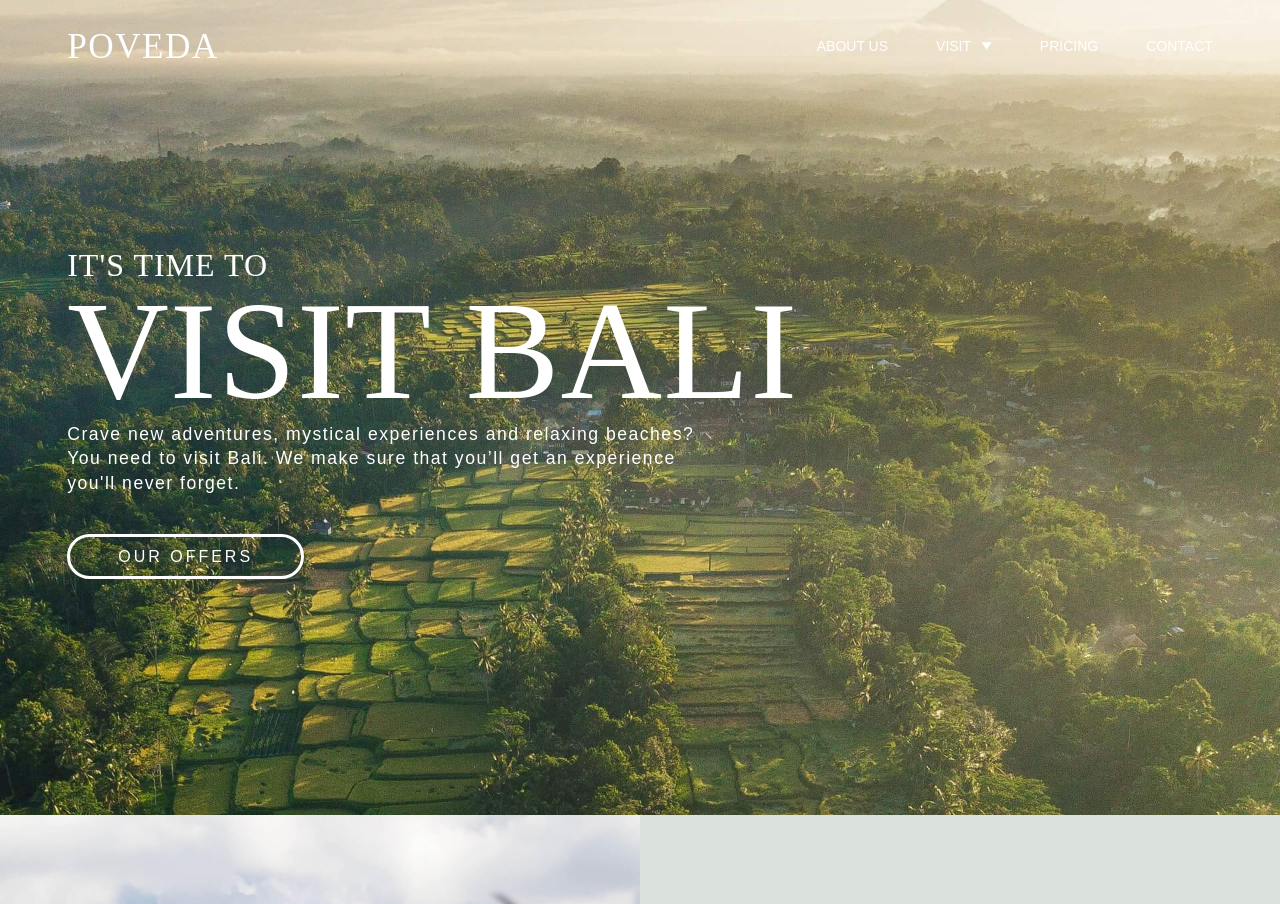
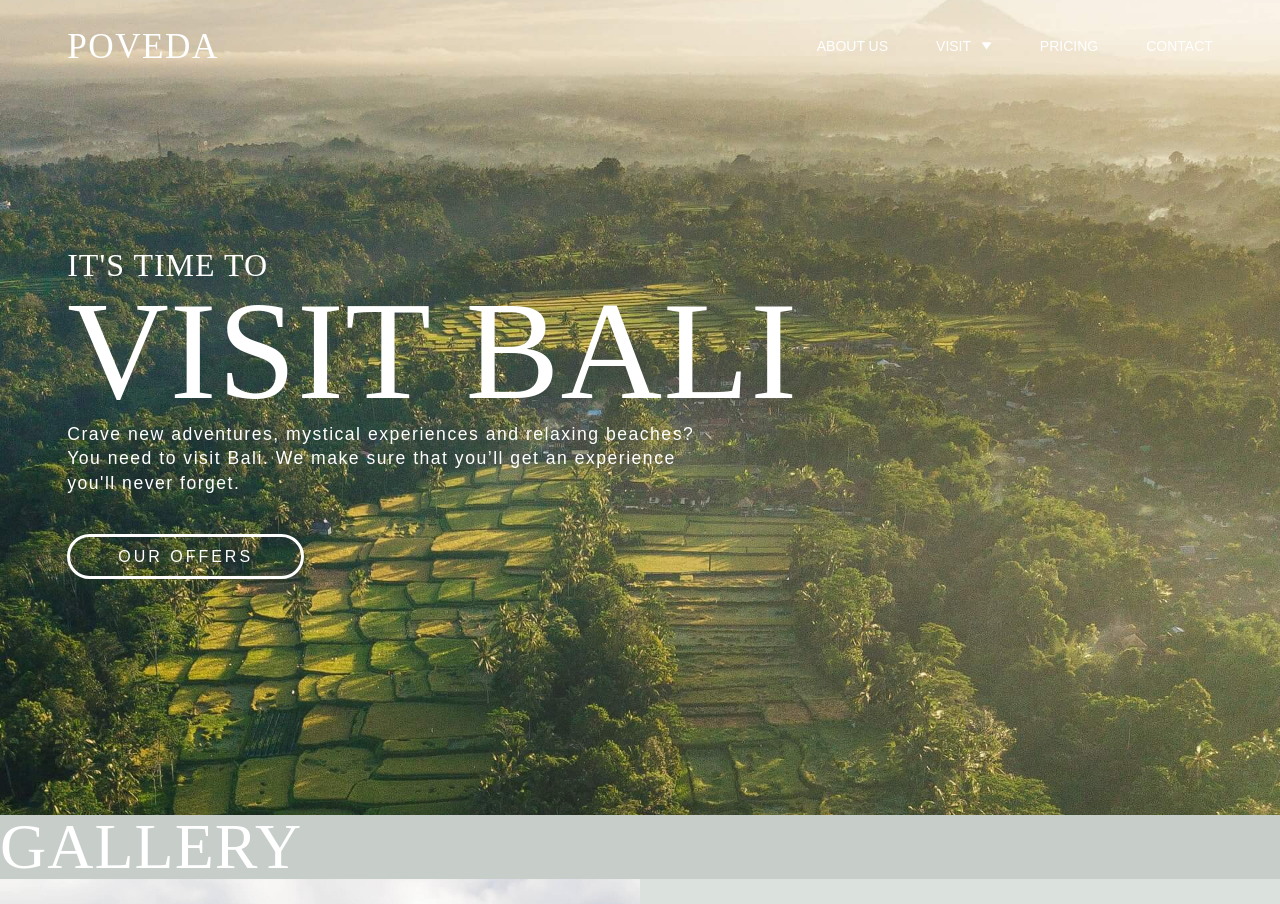
Before and after one commit to SutheeDev/react-poveda, a React (Vite) app in the folder client/: page / in a window 1280 px wide. Shown: the top 904 px of the page. Built offline with nearby package versions, Linux system fonts and the light colour scheme.

Commit message:
created a new Gallery component

```diff
--- /dev/null
+++ b/client/src/components/Gallery.jsx
@@ -0,0 +1,4 @@
+const Gallery = () => {
+  return <h1>Gallery</h1>;
+};
+export default Gallery;
--- a/client/src/components/index.jsx
+++ b/client/src/components/index.jsx
@@ -3,3 +3,4 @@ export { default as Logo } from "./Logo";
 export { default as Hero } from "./Hero";
 export { default as Button } from "./Button";
 export { default as Article } from "./Article";
+export { default as Gallery } from "./Gallery";
--- a/client/src/pages/Landing.jsx
+++ b/client/src/pages/Landing.jsx
@@ -1,5 +1,5 @@
 import styled from "styled-components";
-import { Hero, Article } from "../components";
+import { Hero, Article, Gallery } from "../components";
 import imgUrl from "../assets/images/HERO_01_LANDING.jpg";
 import imgAr1 from "../assets/images/AR_HOME_01.jpg";
 import imgAr2 from "../assets/images/AR_HOME_02.jpg";
@@ -17,6 +17,8 @@ const Landing = () => {
         btn="our offers"
         paragraph={`Crave new adventures, mystical experiences and relaxing beaches? You need to visit Bali. We make sure that you’ll get an experience you'll never forget.`}
       />
+
+      <Gallery></Gallery>
 
       <Article
         title="a place to be"
```
